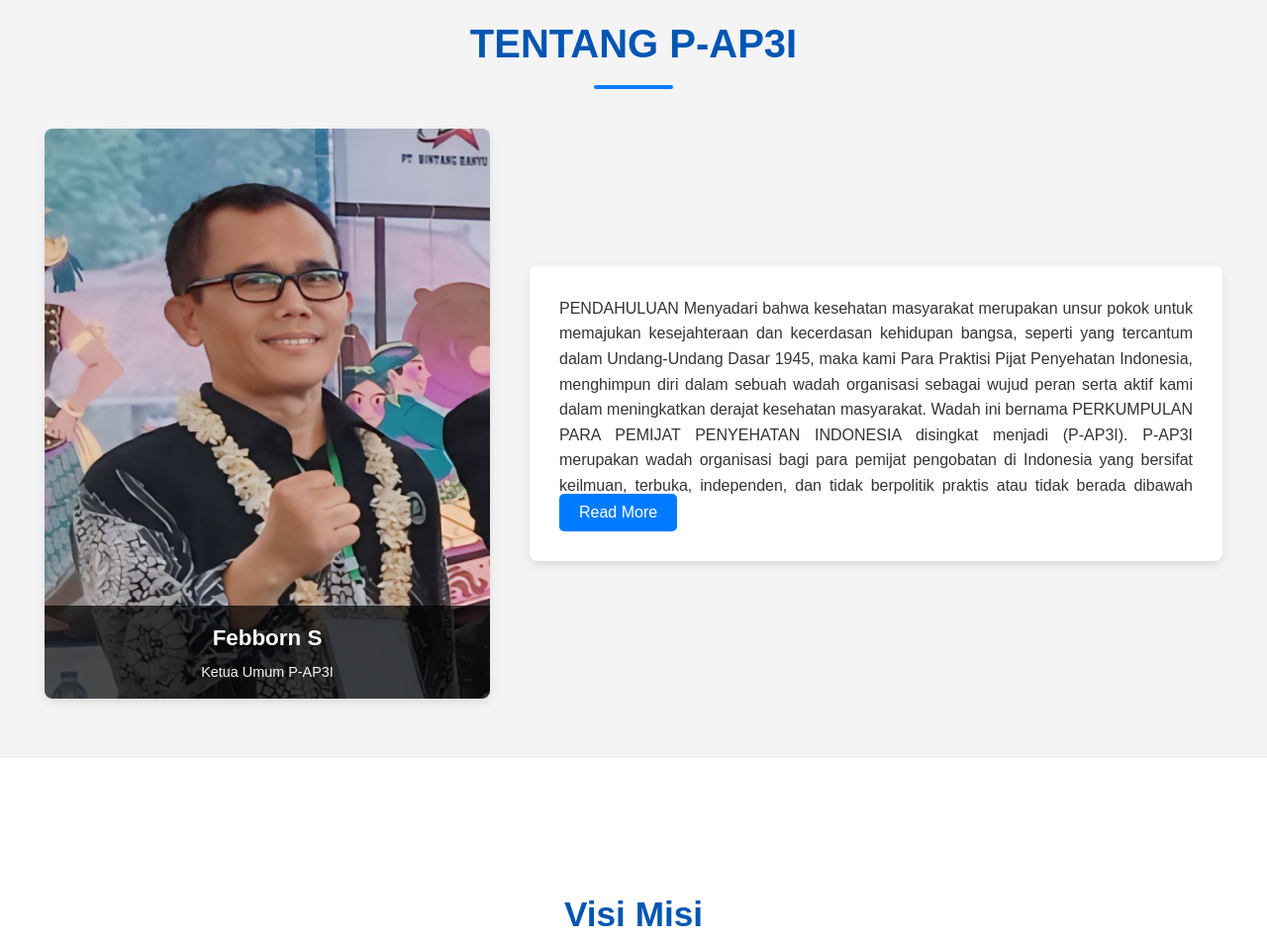
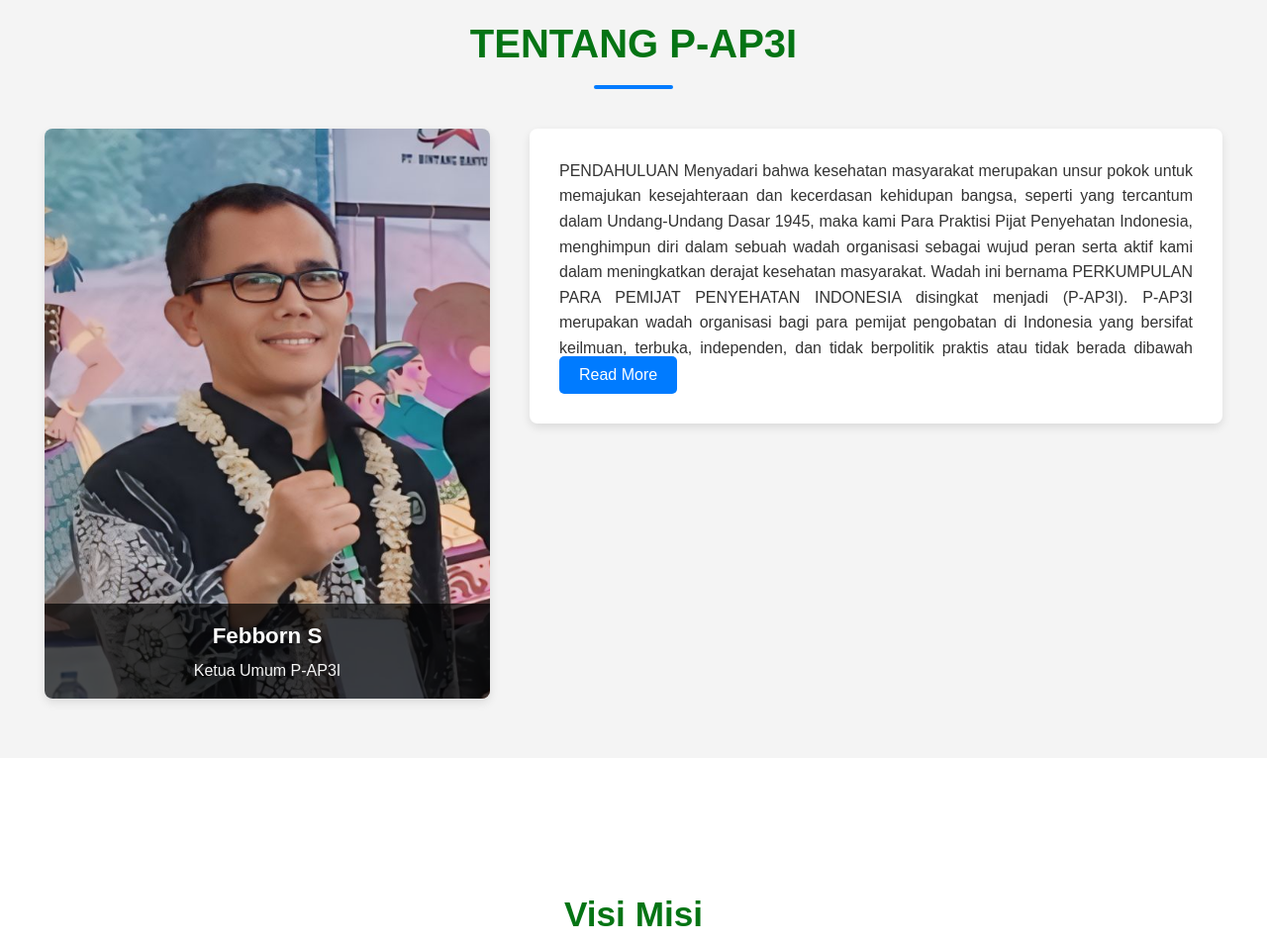
Before and after one commit to greentetembatu/dpp-pap3i, a plain HTML site: page index.html in a window 1280 px wide. Shown: the part 820-1775 px from the top of the page at 99% size. Drawn offline with Linux system fonts and the light colour scheme.

Commit message:
Update style.css

```diff
--- a/style.css
+++ b/style.css
@@ -1,6 +1,6 @@
 /* General Styling */
 :root {
-    --primary-color: #0056b3; /* Darker blue for accents */
+    --primary-color: #057414; /* Darker blue for accents */
     --secondary-color: #007bff; /* Main blue for links/buttons */
     --text-color: #333;
     --light-gray: #f4f4f4;
@@ -13,6 +13,7 @@
     margin: 0;
     padding: 0;
     box-sizing: border-box;
+    scroll-behavior: smooth;
 }
 
 body {
@@ -171,6 +172,7 @@ header {
 .sub-menu li,
 .sub-menu-2 li {
     margin: 0;
+    padding-left: 12px;
 }
 
 .sub-menu a,
@@ -382,6 +384,8 @@ header {
     padding: 60px 0;
     background-color: var(--light-gray);
     margin-bottom: 50px;
+    margin-top: auto;
+    scroll-padding-top: 90px;
 }
 
 .section-header {
@@ -407,7 +411,7 @@ header {
     display: flex;
     flex-wrap: wrap;
     gap: 40px;
-    align-items: center;
+    align-items: flex-start;
     justify-content: center;
 }
 
@@ -444,8 +448,9 @@ header {
 }
 
 .image-caption p {
-    font-size: 0.9em;
+    font-size: 1rem;
     color: var(--light-gray);
+
 }
 
 .about-content {
@@ -461,12 +466,16 @@ header {
 .about-content p {
     margin-bottom: 20px;
     text-align: justify;
+
+
 }
 
 .about-content .text-content {
     max-height: 200px; /* Initial height for collapsed text */
     overflow: hidden;
     transition: max-height 0.5s ease-out;
+
+
 }
 
 .about-content .text-content.expanded {
```
